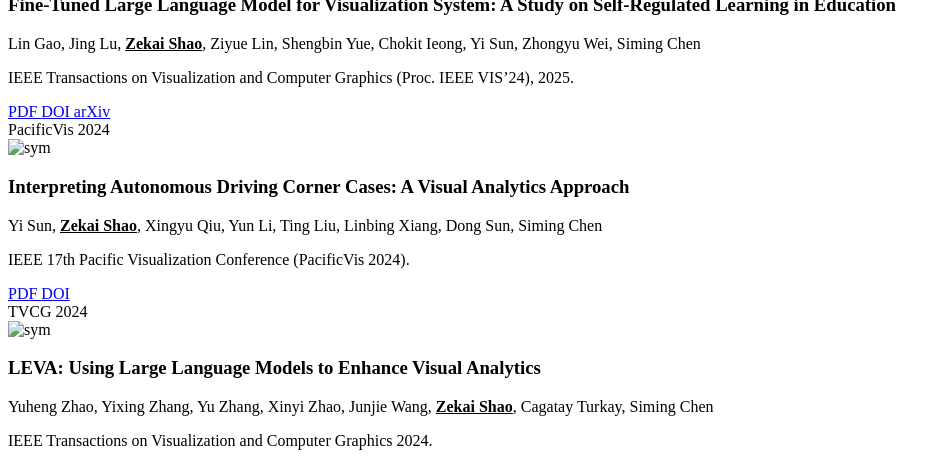
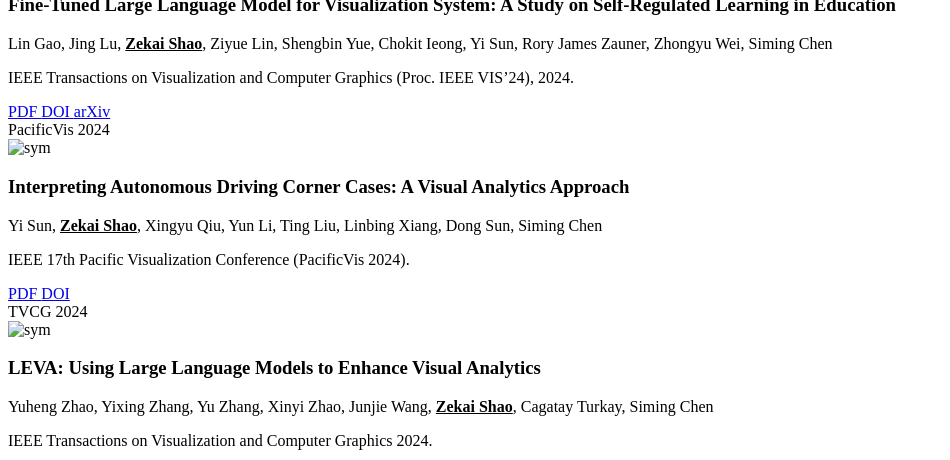
Before and after one commit to ZekaiShao25/ZekaiShao25.github.io, a Jekyll site: the page built from _pages/include/pub.md, in a window 1280 px wide and 900 px high, scrolled down 2145 px, cut to the strip 225-685 px from the top of the window. Shown: the whole strip, without its empty margins (0-950 px from the left). Built offline with Jekyll 4.4.1, drawn with Linux system fonts in a browser that asks for light colours; our own code applies the rules of GitHub Pages for plain Markdown files.

Commit message:
fix: fix the typo

```diff
--- a/_pages/include/pub.md
+++ b/_pages/include/pub.md
@@ -61,9 +61,9 @@ arXiv, 2024, Preprint.
 
 ### Fine‑Tuned Large Language Model for Visualization System: A Study on Self‑Regulated Learning in Education
 
-Lin Gao, Jing Lu, **<u>Zekai Shao</u>**, Ziyue Lin, Shengbin Yue, Chokit Ieong, Yi Sun, Zhongyu Wei, Siming Chen
+Lin Gao, Jing Lu, **<u>Zekai Shao</u>**, Ziyue Lin, Shengbin Yue, Chokit Ieong, Yi Sun, Rory James Zauner, Zhongyu Wei, Siming Chen
 
-IEEE Transactions on Visualization and Computer Graphics (Proc. IEEE VIS'24), 2025.
+IEEE Transactions on Visualization and Computer Graphics (Proc. IEEE VIS'24), 2024.
 
 <div class="extra-links">
     <a class="_blank" href="./pdf/tailormind.pdf" >
```
